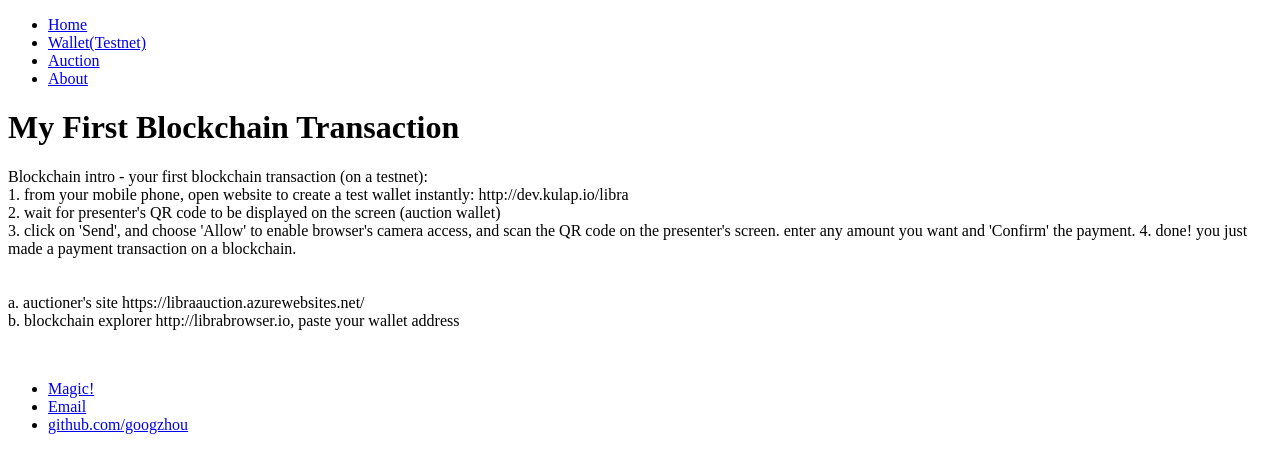
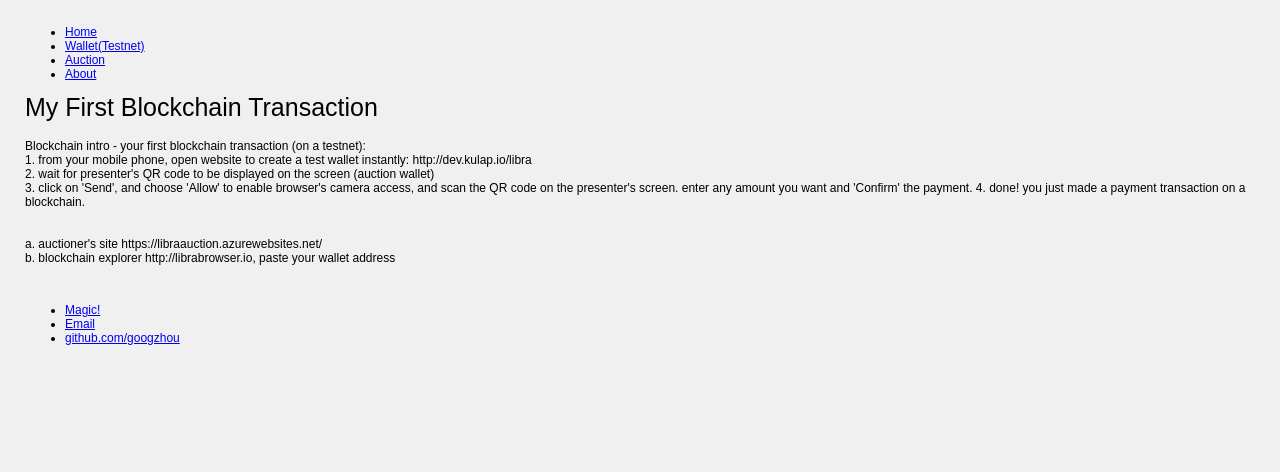
Before and after one commit to GOOGZHOU/HelloBlockchain, a plain HTML site: page index.html in a window 1280 px wide. Drawn offline with Linux system fonts and the light colour scheme.

Commit message:
Update index.html

```diff
--- a/index.html
+++ b/index.html
@@ -2,6 +2,24 @@
 <html>
 	<head>
 		<title>Hello Blockchain</title>
+		<style>
+			/* Applies to the entire body of the HTML document (except where overridden by more specific
+			selectors). */
+			body {
+			  margin: 25px;
+			  background-color: rgb(240,240,240);
+			  font-family: arial, sans-serif;
+			  font-size: 12px;
+			}
+
+			/* Applies to all <h1>...</h1> elements. */
+			h1 {
+			  font-size: 25px;
+			  font-weight: normal;
+			  margin-top: 5px;
+			}
+
+		</style>
 	</head>
 	<body>
 		<nav>
```
